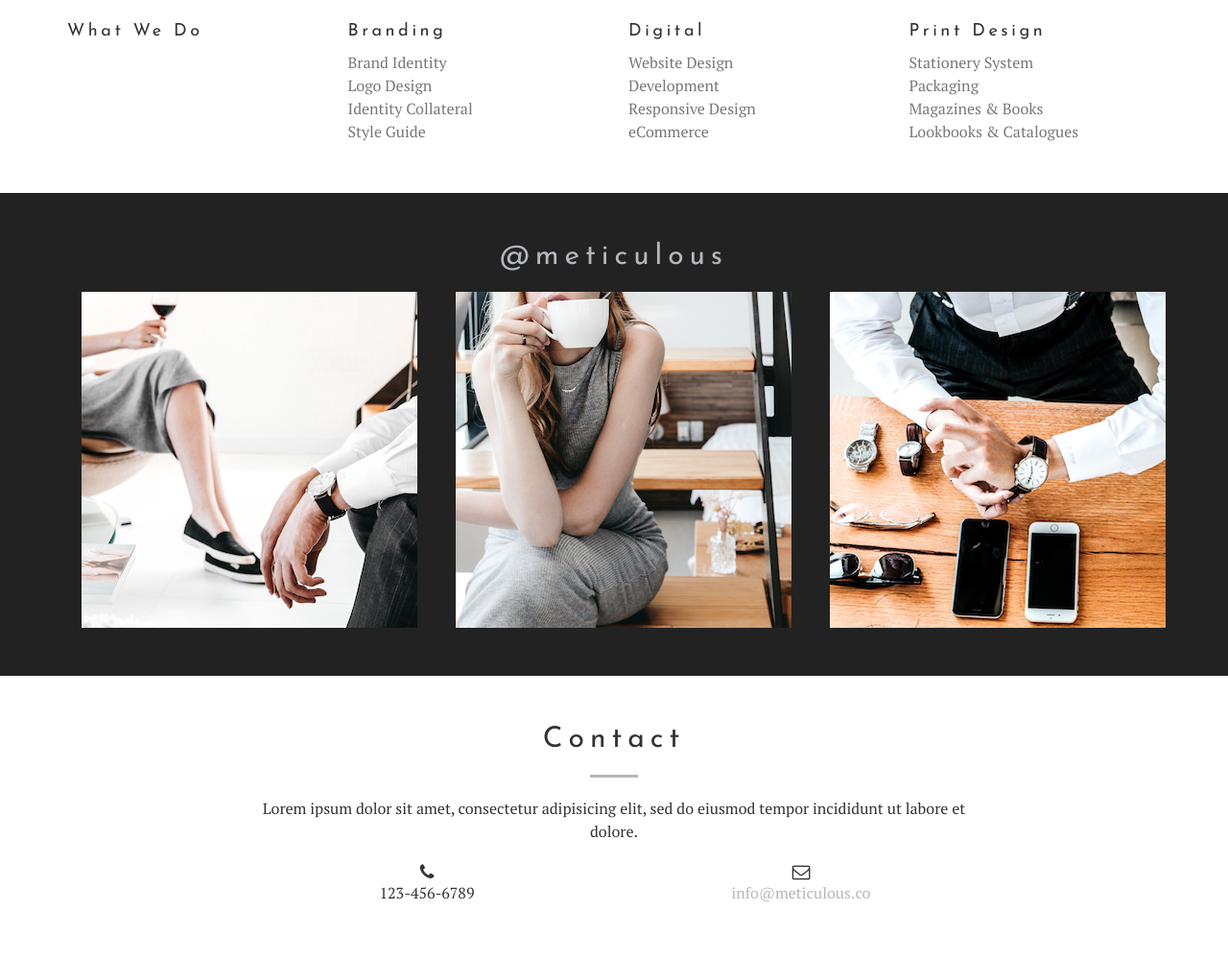
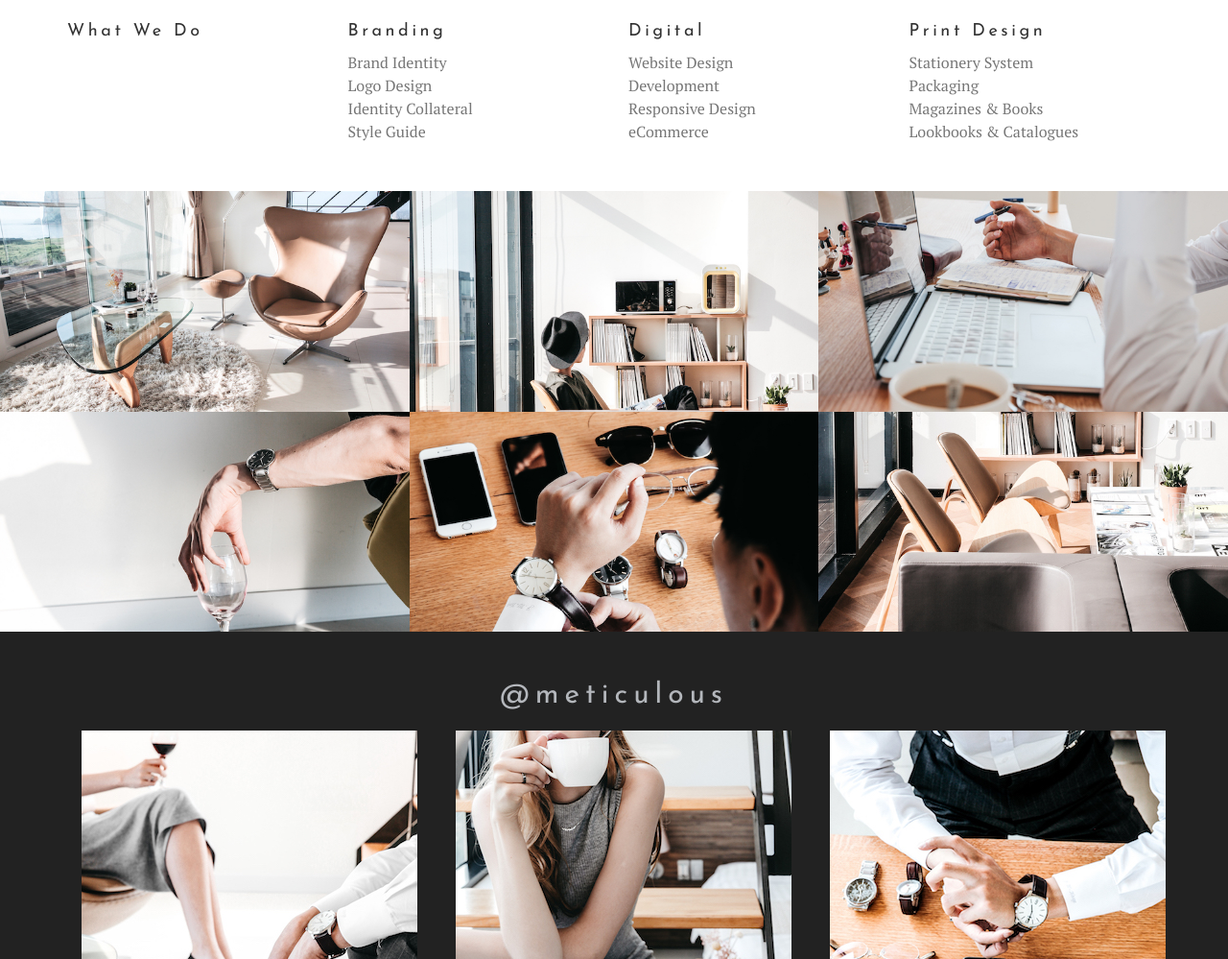
Before and after one commit to vanillaicedlatte/meticulous, a plain HTML site: page index.html in a window 1280 px wide. Shown: the part 1297-2296 px from the top of the page at 96% size. Drawn offline with nearby package versions, Linux system fonts and the light colour scheme.

Commit message:
Update index.html

```diff
--- a/index.html
+++ b/index.html
@@ -139,7 +139,7 @@
             <div class="row no-gutter popup-gallery">
                 <div class="col-lg-4 col-sm-6">
                     <a href="img/portfolio/fullsize/1.jpg" class="portfolio-box">
-                        <img src="img/portfolio/thumbnails/1.jpg" class="img-responsive" alt="">
+                        <img src="img/portfolio/fullsize/1.jpg" class="img-responsive" alt="">
                         <div class="portfolio-box-caption">
                             <div class="portfolio-box-caption-content">
                                 <div class="project-category text-faded">
@@ -154,7 +154,7 @@
                 </div>
                 <div class="col-lg-4 col-sm-6">
                     <a href="img/portfolio/fullsize/2.jpg" class="portfolio-box">
-                        <img src="img/portfolio/thumbnails/2.jpg" class="img-responsive" alt="">
+                        <img src="img/portfolio/fullsize/2.jpg" class="img-responsive" alt="">
                         <div class="portfolio-box-caption">
                             <div class="portfolio-box-caption-content">
                                 <div class="project-category text-faded">
@@ -169,7 +169,7 @@
                 </div>
                 <div class="col-lg-4 col-sm-6">
                     <a href="img/portfolio/fullsize/3.jpg" class="portfolio-box">
-                        <img src="img/portfolio/thumbnails/3.jpg" class="img-responsive" alt="">
+                        <img src="img/portfolio/fullsize/3.jpg" class="img-responsive" alt="">
                         <div class="portfolio-box-caption">
                             <div class="portfolio-box-caption-content">
                                 <div class="project-category text-faded">
@@ -184,7 +184,7 @@
                 </div>
                 <div class="col-lg-4 col-sm-6">
                     <a href="img/portfolio/fullsize/4.jpg" class="portfolio-box">
-                        <img src="img/portfolio/thumbnails/4.jpg" class="img-responsive" alt="">
+                        <img src="img/portfolio/fullsize/4.jpg" class="img-responsive" alt="">
                         <div class="portfolio-box-caption">
                             <div class="portfolio-box-caption-content">
                                 <div class="project-category text-faded">
@@ -199,7 +199,7 @@
                 </div>
                 <div class="col-lg-4 col-sm-6">
                     <a href="img/portfolio/fullsize/5.jpg" class="portfolio-box">
-                        <img src="img/portfolio/thumbnails/5.jpg" class="img-responsive" alt="">
+                        <img src="img/portfolio/fullsize/5.jpg" class="img-responsive" alt="">
                         <div class="portfolio-box-caption">
                             <div class="portfolio-box-caption-content">
                                 <div class="project-category text-faded">
@@ -214,7 +214,7 @@
                 </div>
                 <div class="col-lg-4 col-sm-6">
                     <a href="img/portfolio/fullsize/6.jpg" class="portfolio-box">
-                        <img src="img/portfolio/thumbnails/6.jpg" class="img-responsive" alt="">
+                        <img src="img/portfolio/fullsize/6.jpg" class="img-responsive" alt="">
                         <div class="portfolio-box-caption">
                             <div class="portfolio-box-caption-content">
                                 <div class="project-category text-faded">
```
